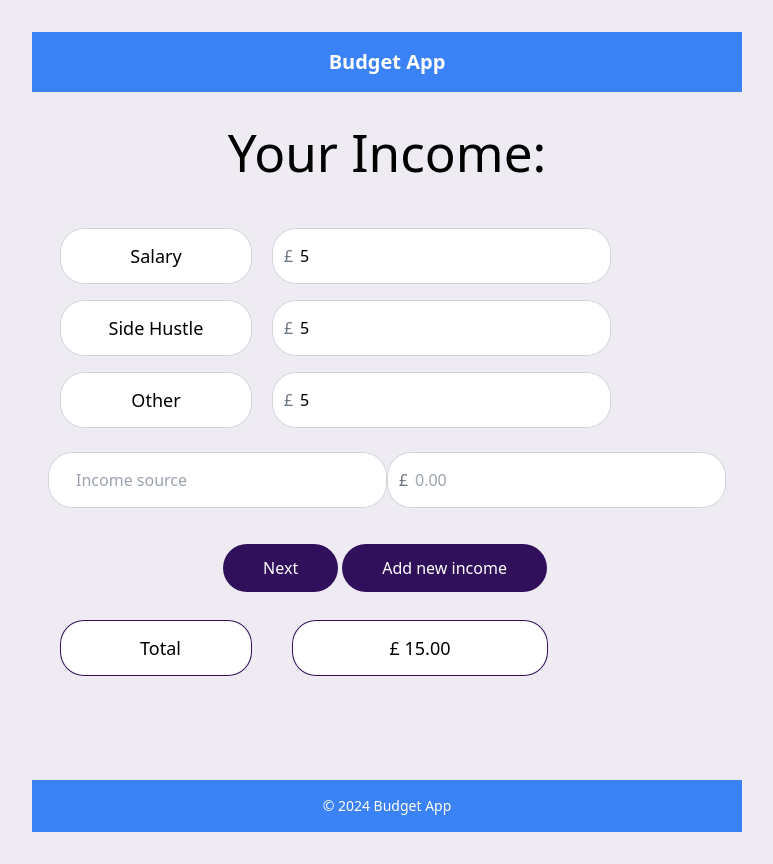
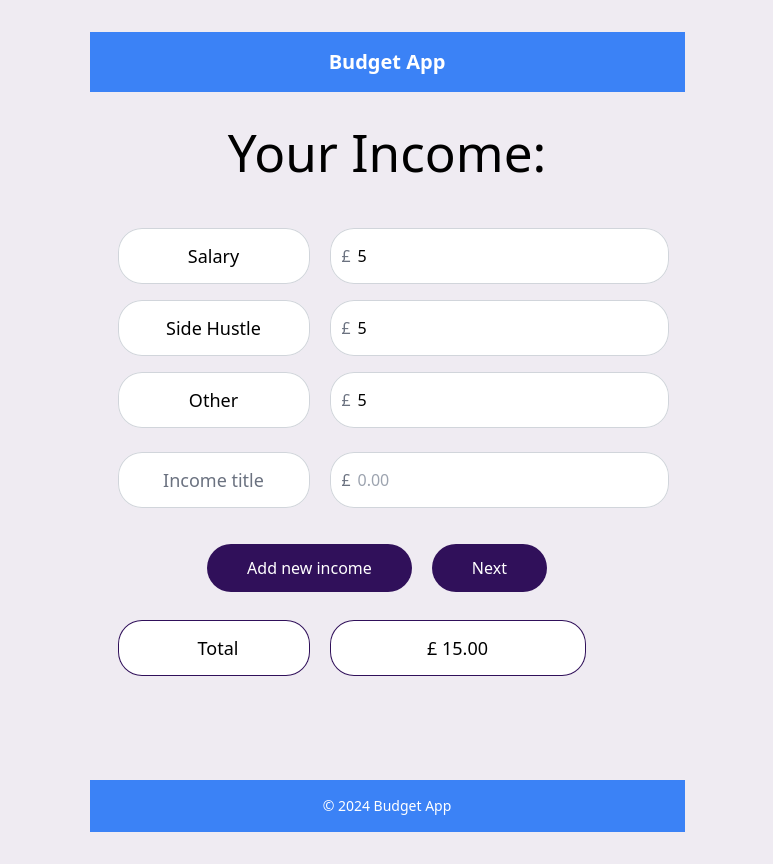
Before and after one commit to MrKatrish/insight_wallet, a React (Vite) app: page /income in a window 1280 px wide. Both pictures are taken after typing "5", "5", "5" into the empty fields and a click on the button "Add new income". Shown: the whole page, without its empty margins (253-1026 px from the left). Built offline with nearby package versions, Linux system fonts and the light colour scheme.

Commit message:
finished styling and functionality of Income page

```diff
--- a/src/components/AddIncome.jsx
+++ b/src/components/AddIncome.jsx
@@ -4,12 +4,12 @@ export default function AddIncome({index, onChange}) {
     return (
         <>
         <div className="flex p-2 justify-start">
-            <input type="text" name={`additionalIncome[${index}].title`} id={`title${index}`} className="rounded-3xl border-0 py-4 pl-7 pr-20 ring-1 ring-inset ring-gray-300 placeholder:text-gray-400 focus:ring-2 focus:ring-inset focus:ring-black-300 sm:text-md sm:leading-6" placeholder="Income source"></input>
+            <input type="text" name={`additionalIncome[${index}].title`} id={`title${index}`} className="text-lg font-medium leading-10 px-10 py-2 ml-3 mr-5 border-0 ring-1 ring-inset ring-gray-300 w-48 bg-white rounded-3xl text-center" placeholder="Income title"></input>
             <div className="relative">
             <div className="absolute inset-y-0 left-0 flex items-center pl-3">
                 <span className="text-gray-500 sm:text-md">£</span>
             </div>
-            <input type="number" name={`additionalIncome[${index}].amount`} className="rounded-3xl border-0 py-4 pl-7 pr-20 ring-1 ring-inset ring-gray-300 placeholder:text-gray-400 focus:ring-2 focus:ring-inset focus:ring-black-300 sm:text-md sm:leading-6" placeholder="0.00" onChange={(e) => onChange(index, e)} />
+            <input type="number" name={`additionalIncome[${index}].amount`} className="rounded-3xl border-0 py-4 pl-7 pr-20 ring-1 ring-inset ring-gray-300 placeholder:text-gray-400" placeholder="0.00" onChange={(e) => onChange(index, e)} />
             </div>
         </div>
         </>
--- a/src/components/FormButton.jsx
+++ b/src/components/FormButton.jsx
@@ -2,6 +2,6 @@ import React from "react";
 
 export default function FormButton({onClick, title}) {
     return (
-        <button className="button mr-1 my-5 rounded-3xl px-10 py-3 text-white bg-customPurple" onClick={onClick}>{title}</button>
+        <button className="button mr-5 my-5 rounded-3xl px-10 py-3 text-white bg-customPurple" onClick={onClick}>{title}</button>
     );
 }
--- a/src/components/UserInput.jsx
+++ b/src/components/UserInput.jsx
@@ -9,7 +9,7 @@ export default function UserInput({incomeTitle, handleChange}) {
             <div className="absolute inset-y-0 left-0 flex items-center pl-3">
                 <span className="text-gray-500 sm:text-md">£</span>
             </div>
-            <input type="number" className="rounded-3xl border-0 py-4 pl-7 pr-20 ring-1 ring-inset ring-gray-300 placeholder:text-gray-400 focus:ring-2 focus:ring-inset focus:ring-black-300 sm:text-md sm:leading-6" placeholder="0.00" onChange={(e) => handleChange(incomeTitle,e)} />
+            <input type="number" className="rounded-3xl border-0 py-4 pl-7 pr-20 ring-1 ring-inset ring-gray-300 placeholder:text-gray-400" placeholder="0.00" onChange={(e) => handleChange(incomeTitle,e)} />
             </div>
         </div>
         </>
--- a/src/pages/Income.jsx
+++ b/src/pages/Income.jsx
@@ -18,7 +18,6 @@ function Income({ updateUserData }) {
     const { value } = e.target;
     let valueNumber = parseFloat(value);
 
-    console.log(valueNumber)
     if (isNaN(valueNumber)) {
       valueNumber = 0;
     }
@@ -97,15 +96,15 @@ function Income({ updateUserData }) {
       ))}
 
       <div className='flex flex-row justify-center'>
+        <FormButton onClick={handleAddIncomes} title='Add new income' />
         <FormButton onClick={handleSubmit} title='Next' />
-        <FormButton onClick={handleAddIncomes} title='Add new income' />
       </div>
 
     </div>
 
       <div className='flex p-2'>
-            <label className="text-lg font-medium leading-10 px-20 py-2 mx-5 border-0 ring-1 ring-inset ring-customPurple w-48 bg-white rounded-3xl bg-customGrey">Total</label>
-            <label className="text-lg font-medium leading-10 px-10 py-2 mx-5 border-0 ring-1 ring-inset ring-customPurple w-64 bg-white rounded-3xl bg-customGrey">£ {total.toFixed(2)}</label>
+            <label className="text-lg font-medium leading-10 px-20 py-2 mx-5 border-0 ring-1 ring-inset ring-customPurple w-48 bg-white rounded-3xl">Total</label>
+            <label className="text-lg font-medium leading-10 py-2 border-0 ring-1 ring-inset ring-customPurple w-64 bg-white rounded-3xl">£ {total.toFixed(2)}</label>
       </div>
     </>
   );
```
